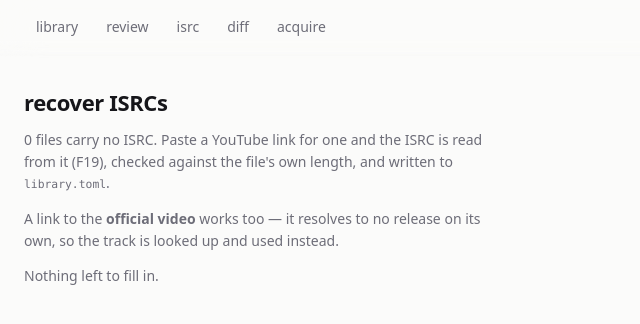
After one commit to stixvish/music-metadata, a FastAPI app: template src/music_metadata/web/templates/isrc.html in a window 1280 px wide. The commit adds this page. Shown: the top 324 px of the page, without its empty margins (0-640 px from the left). Run offline with FastAPI, Linux system fonts and the light colour scheme; the template is opened without the code that fills it, so the values that code supplies are empty.

Commit message:
feat(web): add the isrc recovery screen

```diff
--- a/src/music_metadata/web/app.py
+++ b/src/music_metadata/web/app.py
@@ -17,7 +17,11 @@ from fastapi.responses import HTMLResponse
 from fastapi.staticfiles import StaticFiles
 from fastapi.templating import Jinja2Templates
 
+from music_metadata import library_map
+from music_metadata.config import get, load_env
+from music_metadata.isrc_recovery import Recovery, Status, recover
 from music_metadata.release import choose_release
+from music_metadata.sources.musicfetch import Musicfetch
 from music_metadata.sources.spotify import candidates_from_raw
 from music_metadata.store import Store
 from music_metadata.web import jobs
@@ -42,7 +46,7 @@ _GATE_LABELS = {
 }
 
 
-def create_app(store: Store) -> FastAPI:
+def create_app(store: Store, map_path: Path = Path("library.toml")) -> FastAPI:
   """Build the app around an already-open store.
 
   Taking the store rather than a path keeps the tests and the CLI on one
@@ -50,12 +54,48 @@ def create_app(store: Store) -> FastAPI:
 
   Args:
     store: the sidecar cache backing every screen.
+    map_path: `library.toml` (§9b), which the ISRC screen writes to. The same
+      file the CLI uses, so an edit made in the browser is an edit the next
+      `resolve` picks up.
 
   Returns:
     The configured application.
   """
   app = FastAPI(title="music-metadata")
   app.mount("/static", StaticFiles(directory=str(_HERE / "static")), name="static")
+
+  def _overrides() -> dict[str, dict[str, str]]:
+    """Read the map's hand-edited values.
+
+    Returns:
+      md5 to asserted fields; empty when no map exists yet.
+    """
+    return library_map.read(map_path) if map_path.is_file() else {}
+
+  def make_musicfetch() -> Musicfetch | None:
+    """Build a musicfetch client, or None when no token is configured.
+
+    §5's rule applied here: a missing credential disables a feature, it does
+    not break the app. The screen says what is missing instead.
+
+    Returns:
+      The client, or None.
+    """
+    load_env()
+    token = get("MUSICMATCH_TOKEN")
+    return Musicfetch(token) if token else None
+
+  def write_isrc(md5: str, isrc: str) -> bool:
+    """Record a recovered ISRC in the map.
+
+    Args:
+      md5: the file's audio hash.
+      isrc: the verified ISRC.
+
+    Returns:
+      Whether the map changed.
+    """
+    return library_map.set_isrc(map_path, md5, isrc)
 
   @app.get("/", response_class=HTMLResponse)
   def library(
@@ -75,6 +115,88 @@ def create_app(store: Store) -> FastAPI:
     """Just the table, for htmx to swap in — no full-page reload to filter."""
     return _TEMPLATES.TemplateResponse(
       request=request, name="rows.html", context=_library_context(store, q, state, sort)
+    )
+
+  def _no_isrc_rows() -> list[dict[str, object]]:
+    """The files still missing an ISRC, with any hand-edit already applied.
+
+    A file whose ISRC was filled in on an earlier visit drops off the list —
+    the map is the source of truth for what is still outstanding, not the tag.
+
+    Returns:
+      One row per outstanding file.
+    """
+    overrides = _overrides()
+    rows = []
+    for row in store.query(
+      "SELECT audio_md5, path, duration_s FROM files "
+      "WHERE isrc_from_tag IS NULL ORDER BY path"
+    ):
+      md5 = row["audio_md5"]
+      if (overrides.get(md5, {}).get("isrc") or "").strip():
+        continue
+      seconds = int(row["duration_s"] or 0)
+      rows.append(
+        {
+          "md5": md5,
+          "file": Path(row["path"]).name,
+          "duration_s": row["duration_s"],
+          "length": f"{seconds // 60}:{seconds % 60:02d}",
+          "result": None,
+          "url": "",
+        }
+      )
+    return rows
+
+  @app.get("/isrc", response_class=HTMLResponse)
+  def isrc(request: Request) -> HTMLResponse:
+    """§14: fill in the ISRCs the tags never carried, from youtube links."""
+    return _TEMPLATES.TemplateResponse(
+      request=request,
+      name="isrc.html",
+      context={"rows": _no_isrc_rows(), "current": "/isrc"},
+    )
+
+  @app.post("/isrc/{md5}", response_class=HTMLResponse)
+  def isrc_lookup(request: Request, md5: str, url: str = Form(...)) -> HTMLResponse:
+    """Resolve one pasted link and, if it verifies, write it to the map."""
+    rows = store.query(
+      "SELECT audio_md5, path, duration_s FROM files WHERE audio_md5 = ?", (md5,)
+    )
+    if not rows:
+      raise HTTPException(status_code=404, detail="no such file")
+    file = rows[0]
+    seconds = int(file["duration_s"] or 0)
+
+    url = url.strip()
+    if not url:
+      result = Recovery(status=Status.NOT_FOUND, note="paste a link first.")
+    else:
+      client = make_musicfetch()
+      if client is None:
+        result = Recovery(
+          status=Status.ERROR,
+          note="MUSICMATCH_TOKEN is not set; add it to .env (see .env.example).",
+        )
+      else:
+        try:
+          result = recover(url, client, file["duration_s"])
+        finally:
+          client.close()
+
+    if result.usable and result.isrc:
+      write_isrc(md5, result.isrc)
+
+    row = {
+      "md5": md5,
+      "file": Path(file["path"]).name,
+      "duration_s": file["duration_s"],
+      "length": f"{seconds // 60}:{seconds % 60:02d}",
+      "result": result,
+      "url": "" if result.usable else url,
+    }
+    return _TEMPLATES.TemplateResponse(
+      request=request, name="isrc_row.html", context={"row": row}
     )
 
   @app.get("/review", response_class=HTMLResponse)
--- a/src/music_metadata/web/static/app.css
+++ b/src/music_metadata/web/static/app.css
@@ -116,6 +116,21 @@ code,
   outline: 2px solid var(--accent);
   outline-offset: 2px;
   border-radius: var(--radius-sm);
+}
+
+/* present to a screen reader, absent to the eye. the per-row url inputs need
+ * a label each — "youtube link" repeated 55 times down the page would be
+ * noise, but an unlabelled input is not navigable. */
+.visually-hidden {
+  position: absolute;
+  width: 1px;
+  height: 1px;
+  padding: 0;
+  margin: -1px;
+  overflow: hidden;
+  clip-path: inset(50%);
+  white-space: nowrap;
+  border: 0;
 }
 
 .skip {
@@ -356,6 +371,18 @@ td.num {
   font-weight: 500;
 }
 
+/* the lookup row: input takes the slack, button stays put. */
+tbody form {
+  display: flex;
+  gap: var(--space-2);
+  align-items: center;
+}
+
+tbody form input[type="text"] {
+  flex: 1;
+  min-width: 0;
+}
+
 /* --- jobs -----------------------------------------------------------------*/
 .job {
   display: flex;
--- a/src/music_metadata/web/templates/base.html
+++ b/src/music_metadata/web/templates/base.html
@@ -10,7 +10,7 @@
     <body>
         <a class="skip" href="#main">skip to content</a>
         <nav aria-label="screens">
-            {% for href, label in [("/", "library"), ("/review", "review"), ("/diff", "diff"), ("/acquire", "acquire")] %}
+            {% for href, label in [("/", "library"), ("/review", "review"), ("/isrc", "isrc"), ("/diff", "diff"), ("/acquire", "acquire")] %}
                 <a href="{{ href }}"
                    {% if href == current %}aria-current="page"{% endif %}>{{ label }}</a>
             {% endfor %}
--- /dev/null
+++ b/src/music_metadata/web/templates/isrc.html
@@ -0,0 +1,35 @@
+{% extends "base.html" %}
+{% block title %}isrc · music-metadata{% endblock %}
+{% block content %}
+    <h1>recover ISRCs</h1>
+    <p class="empty">
+        {{ rows | length }} file{{ "" if rows | length == 1 else "s" }} carry no ISRC.
+        Paste a YouTube link for one and the ISRC is read from it (F19), checked
+        against the file's own length, and written to <code>library.toml</code>.
+    </p>
+    <p class="empty">
+        A link to the <strong>official video</strong> works too — it resolves to no
+        release on its own, so the track is looked up and used instead.
+    </p>
+    {% if not rows %}
+        <p class="empty">Nothing left to fill in.</p>
+    {% else %}
+        <div class="scroll">
+            <table>
+                <caption>tracks with no ISRC</caption>
+                <thead>
+                    <tr>
+                        <th scope="col">file</th>
+                        <th scope="col">length</th>
+                        <th scope="col">youtube link</th>
+                    </tr>
+                </thead>
+                <tbody>
+                    {% for row in rows %}
+                        <tr id="row-{{ row.md5 }}">{% include "isrc_row.html" %}</tr>
+                    {% endfor %}
+                </tbody>
+            </table>
+        </div>
+    {% endif %}
+{% endblock %}
```
Also changed, not shown: src/music_metadata/web/templates/isrc_row.html (added, +30 -0 lines), tests/unit/test_web.py (+44 -0 lines).
